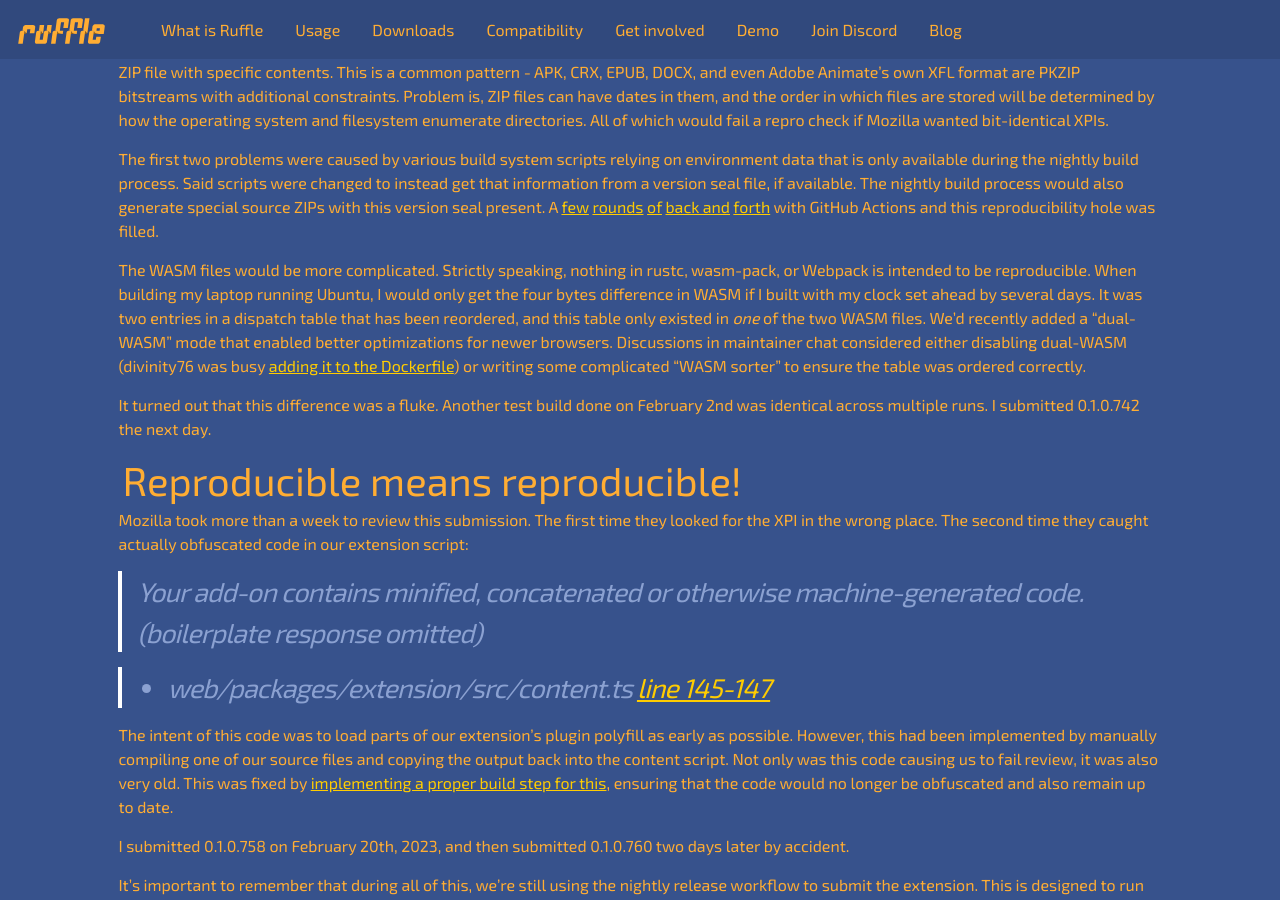
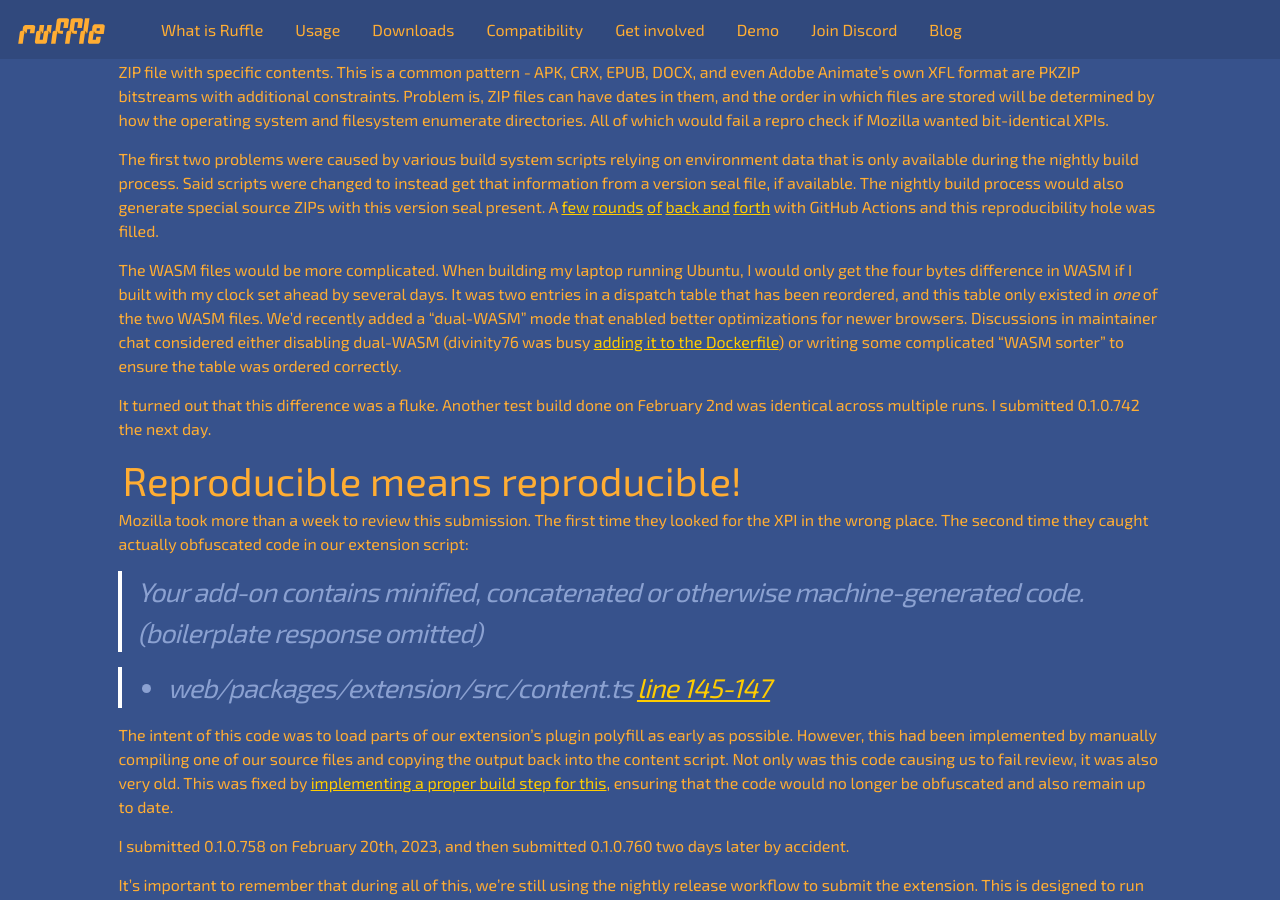
Before and after one commit to ruffle-rs/ruffle-rs.github.io, a Jekyll site: the page built from blog/_posts/2023-04-23-mozilla-extension-postmortem.markdown, in a window 1280 px wide and 900 px high, scrolled down 1181 px. Built offline with Jekyll 4.4.1, drawn with Linux system fonts in a browser that asks for light colours.

Commit message:
blog: Remove inaccurate claim about rust and wasmpack that was based off a NixOS issue that turned out to be irrelevant

```diff
--- a/blog/_posts/2023-04-23-mozilla-extension-postmortem.markdown
+++ b/blog/_posts/2023-04-23-mozilla-extension-postmortem.markdown
@@ -34,7 +34,7 @@
 
 The first two problems were caused by various build system scripts relying on environment data that is only available during the nightly build process. Said scripts were changed to instead get that information from a version seal file, if available. The nightly build process would also generate special source ZIPs with this version seal present. A [few](https://github.com/ruffle-rs/ruffle/pull/9244) [rounds](https://github.com/ruffle-rs/ruffle/pull/9344) [of](https://github.com/ruffle-rs/ruffle/pull/9353) [back and](https://github.com/ruffle-rs/ruffle/pull/9570) [forth](https://github.com/ruffle-rs/ruffle/pull/9633) with GitHub Actions and this reproducibility hole was filled.
 
-The WASM files would be more complicated. Strictly speaking, nothing in rustc, wasm-pack, or Webpack is intended to be reproducible. When building my laptop running Ubuntu, I would only get the four bytes difference in WASM if I built with my clock set ahead by several days. It was two entries in a dispatch table that has been reordered, and this table only existed in *one* of the two WASM files. We'd recently added a "dual-WASM" mode that enabled better optimizations for newer browsers. Discussions in maintainer chat considered either disabling dual-WASM (divinity76 was busy [adding it to the Dockerfile](https://github.com/ruffle-rs/ruffle/pull/9121#issuecomment-1396261394)) or writing some complicated "WASM sorter" to ensure the table was ordered correctly.
+The WASM files would be more complicated. When building my laptop running Ubuntu, I would only get the four bytes difference in WASM if I built with my clock set ahead by several days. It was two entries in a dispatch table that has been reordered, and this table only existed in *one* of the two WASM files. We'd recently added a "dual-WASM" mode that enabled better optimizations for newer browsers. Discussions in maintainer chat considered either disabling dual-WASM (divinity76 was busy [adding it to the Dockerfile](https://github.com/ruffle-rs/ruffle/pull/9121#issuecomment-1396261394)) or writing some complicated "WASM sorter" to ensure the table was ordered correctly.
 
 It turned out that this difference was a fluke. Another test build done on February 2nd was identical across multiple runs. I submitted 0.1.0.742 the next day.
 
```
